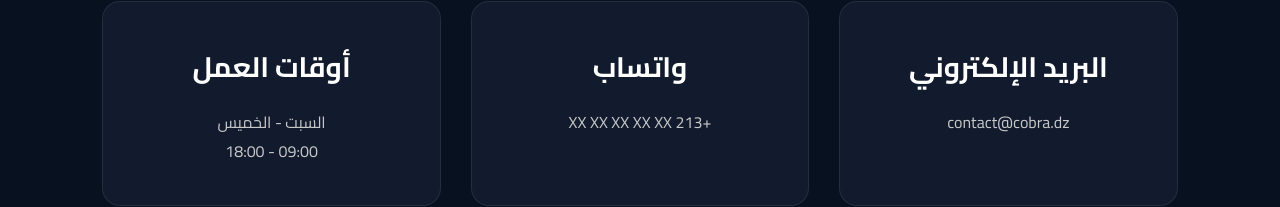
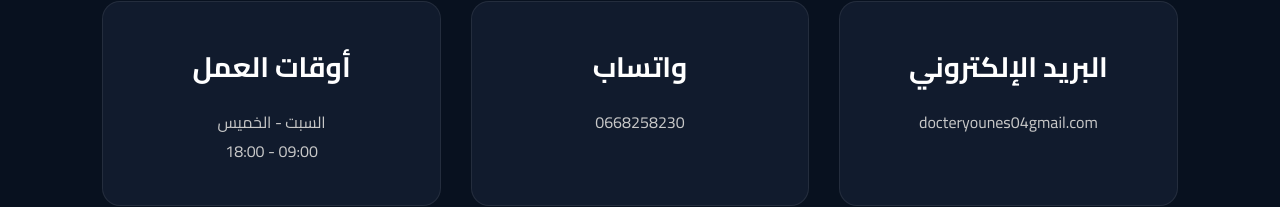
Before and after one commit to cobra-dz/cobra, a plain HTML site: page index.html in a window 1280 px wide. Shown: the part 3214-3421 px from the top of the page. Drawn offline with Linux system fonts and the light colour scheme.

Commit message:
Update index.html

```diff
--- a/index.html
+++ b/index.html
@@ -177,7 +177,7 @@
 
 <h3>البريد الإلكتروني</h3>
 
-<p>contact@cobra.dz</p>
+<p>docteryounes04gmail.com</p>
 
 </div>
 
@@ -185,7 +185,7 @@
 
 <h3>واتساب</h3>
 
-<p>+213 XX XX XX XX XX</p>
+<p>0668258230</p>
 
 </div>
 
```
